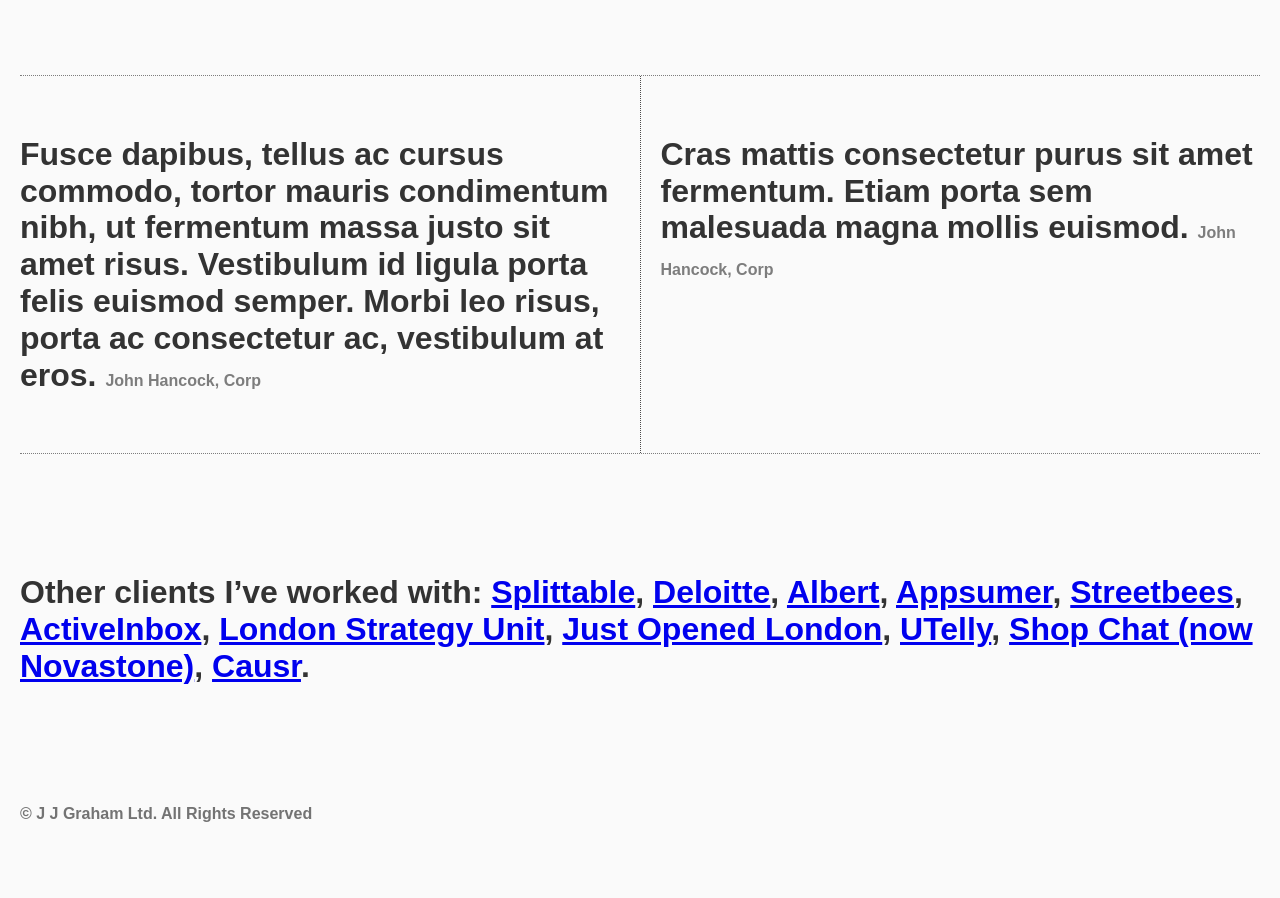
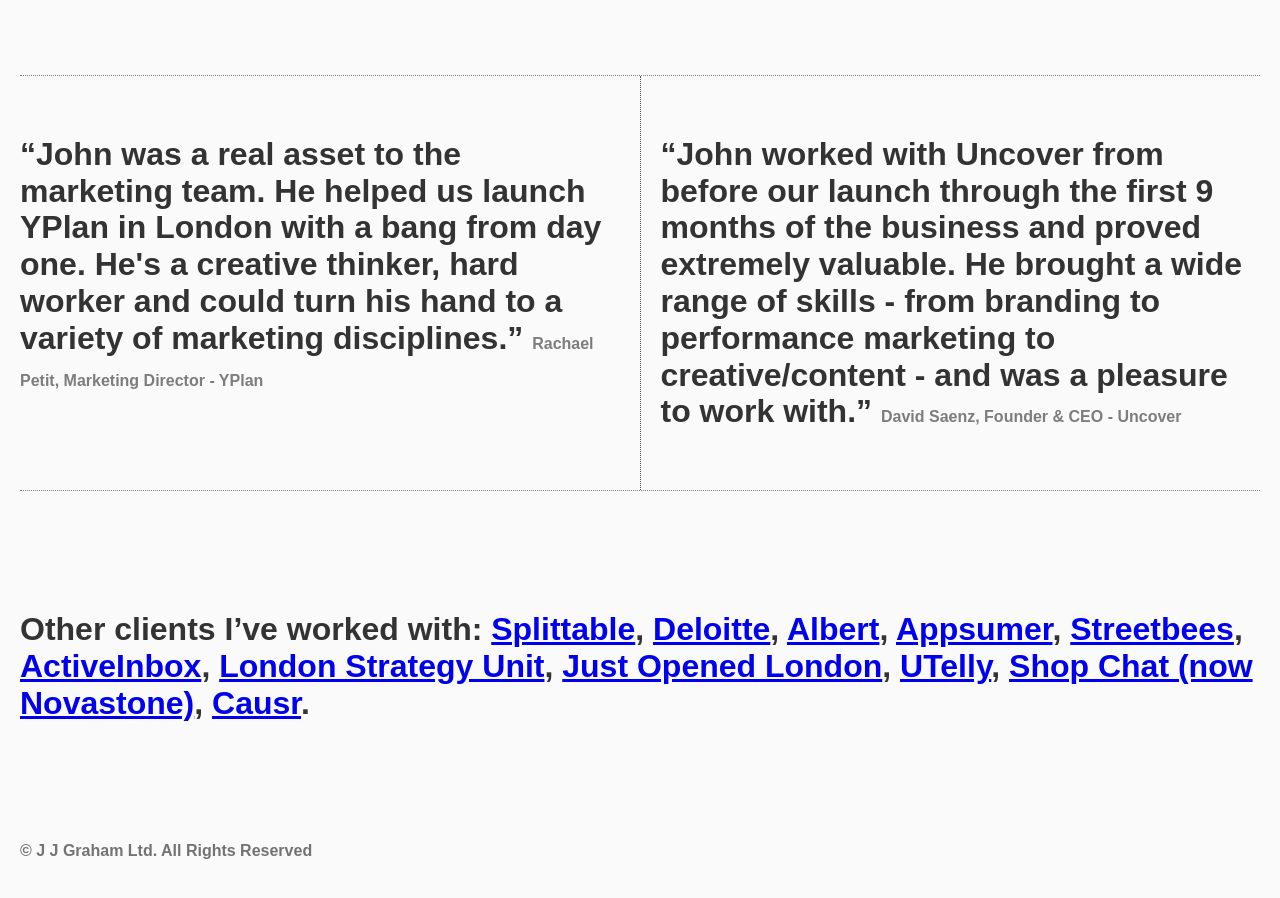
Before and after one commit to thisiscap/john-graham, a plain HTML site: page index.html in a window 1280 px wide. Shown: the part 1180-2078 px from the top of the page. Drawn offline with nearby package versions, Linux system fonts and the light colour scheme.

Commit message:
Adding quotes

```diff
--- a/index.html
+++ b/index.html
@@ -206,10 +206,10 @@
     </main>
     <section class="quotes">
         <div>
-            <p class="small">Fusce dapibus, tellus ac cursus commodo, tortor mauris condimentum nibh, ut fermentum massa justo sit amet risus. Vestibulum id ligula porta felis euismod semper. Morbi leo risus, porta ac consectetur ac, vestibulum at eros. <span>John Hancock, Corp</span></p>
+            <p class="small">&#8220;John was a real asset to the marketing team. He helped us launch YPlan in London with a bang from day one. He's a creative thinker, hard worker and could turn his hand to a variety of marketing disciplines.&#8221; <span>Rachael Petit, Marketing Director - YPlan</span></p>
         </div>
         <div>
-            <p class="small">Cras mattis consectetur purus sit amet fermentum. Etiam porta sem malesuada magna mollis euismod. <span>John Hancock, Corp</span></p>
+            <p class="small">&#8220;John worked with Uncover from before our launch through the first 9 months of the business and proved extremely valuable. He brought a wide range of skills - from branding to performance marketing to creative/content - and was a pleasure to work with.&#8221; <span>David Saenz, Founder &amp; CEO - Uncover</span></p>
         </div>
     </section>
     <section>
```
